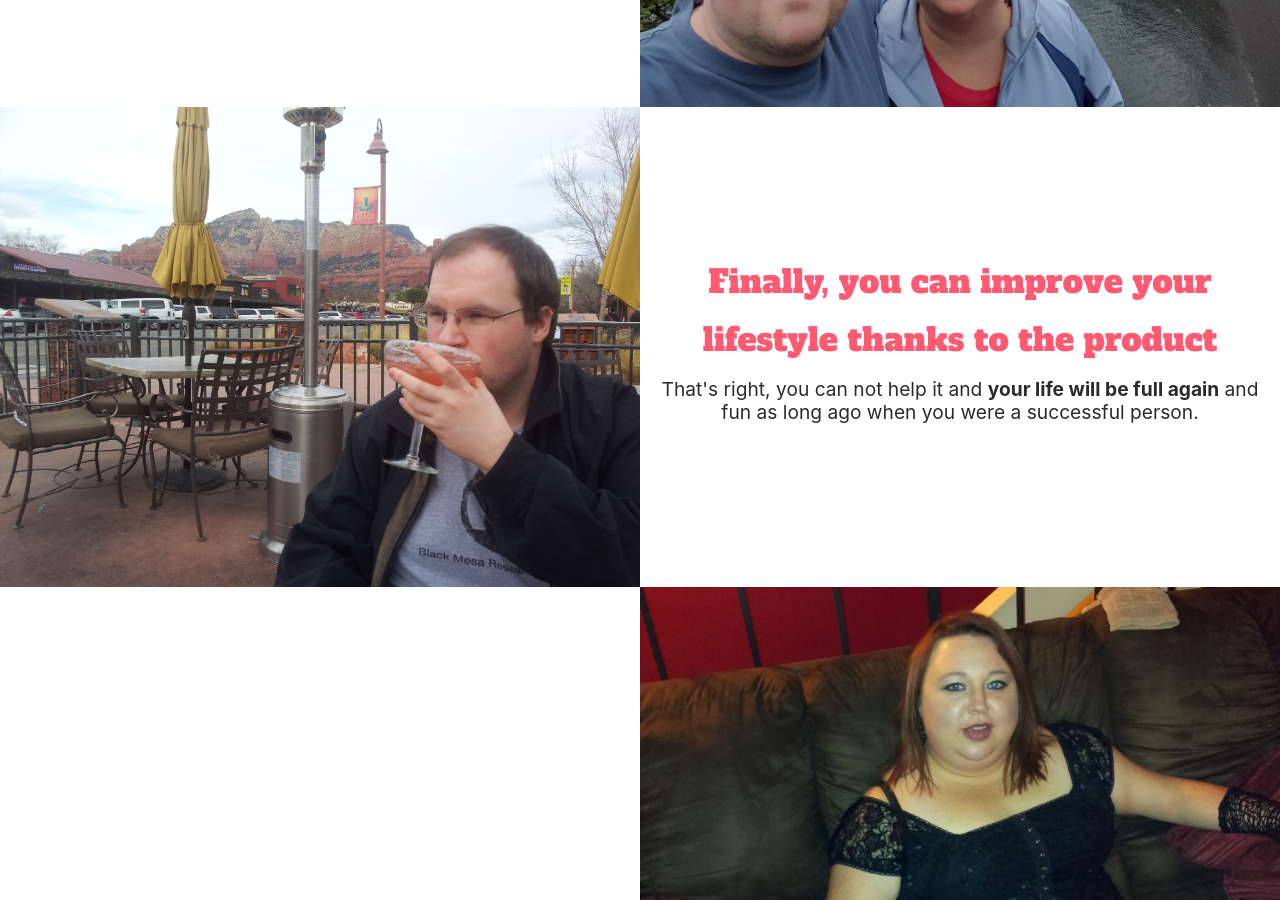
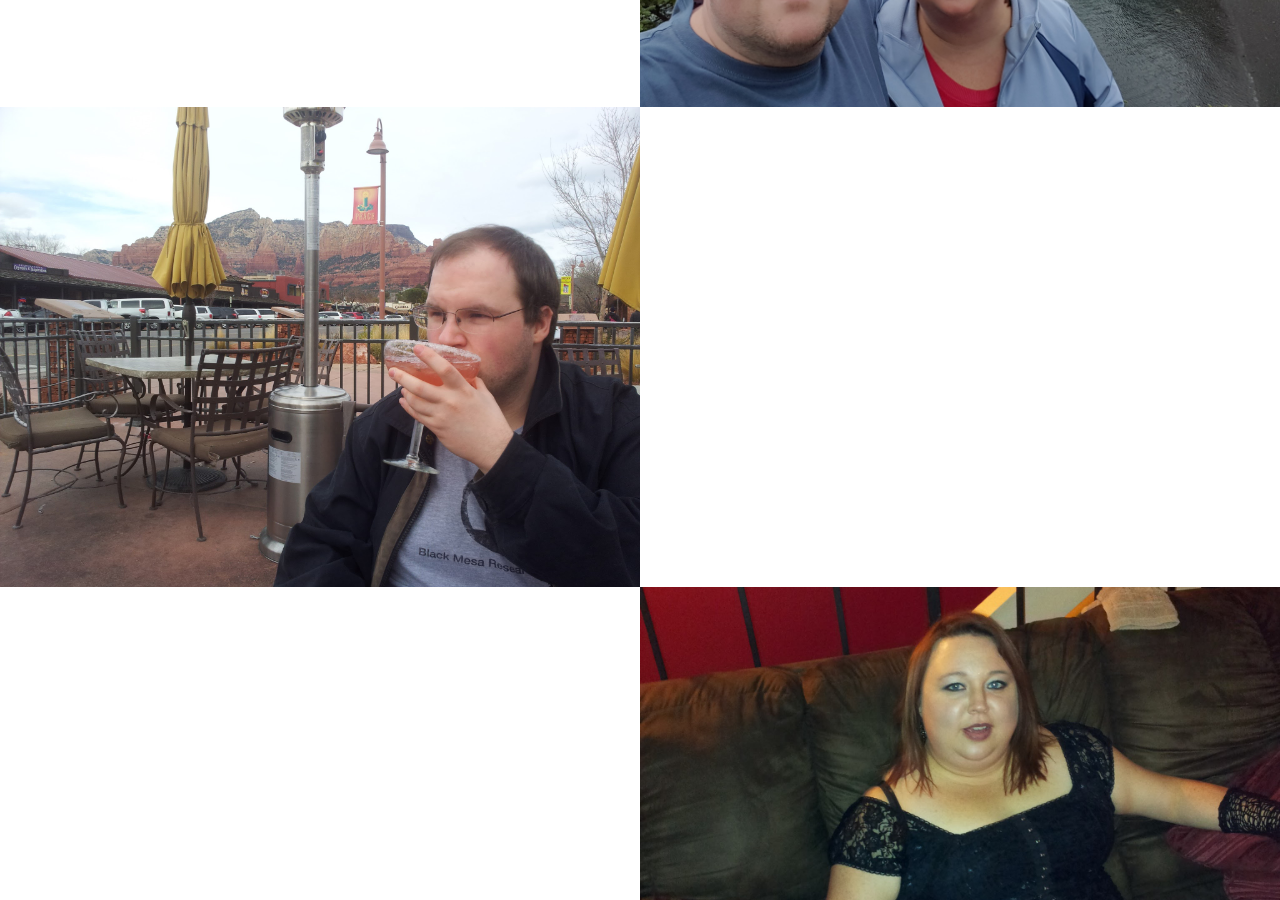
Before and after one commit to ferrio/ferrio.github.io, a Jekyll site: the page built from personal.html, in a window 1280 px wide and 900 px high, scrolled down 1657 px. Built offline with Jekyll 4.4.1, drawn with Linux system fonts in a browser that asks for light colours; nearby versions of some CDN libraries; some web fonts are replaced.

Commit message:
dden the thing

```diff
--- a/personal.html
+++ b/personal.html
@@ -43,10 +43,10 @@ img : engaged3.png
 
       <div class="col-md-6 text-center">
 
-
+        <div style="display: none;">
           <h2>Finally, you can improve your lifestyle thanks to the product</h2>
           <p>That's right, you can not help it and <b>your life will be full again</b> and fun as long ago when you were a successful person.</p>
-
+        </div>
 
         </div>
      </div>
```
Also changed, not shown: 3 other files.
